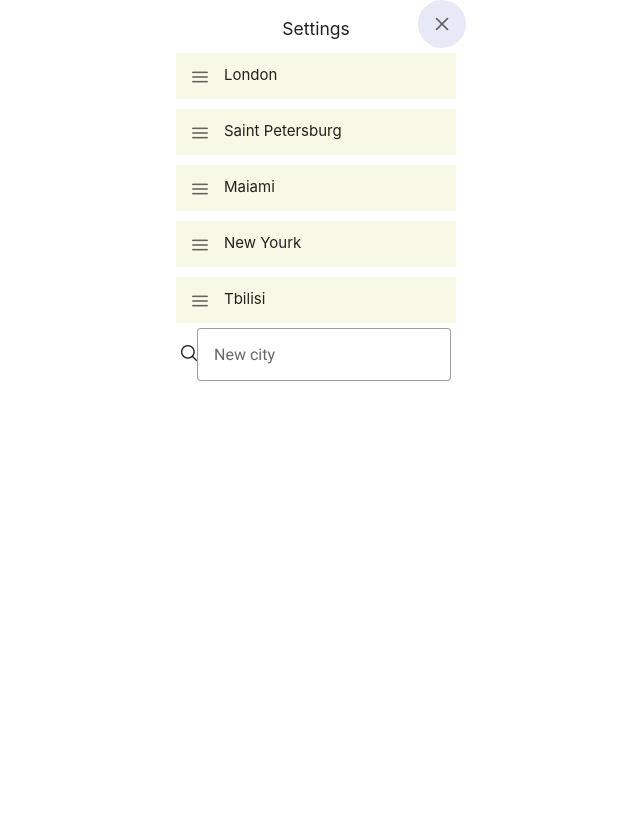
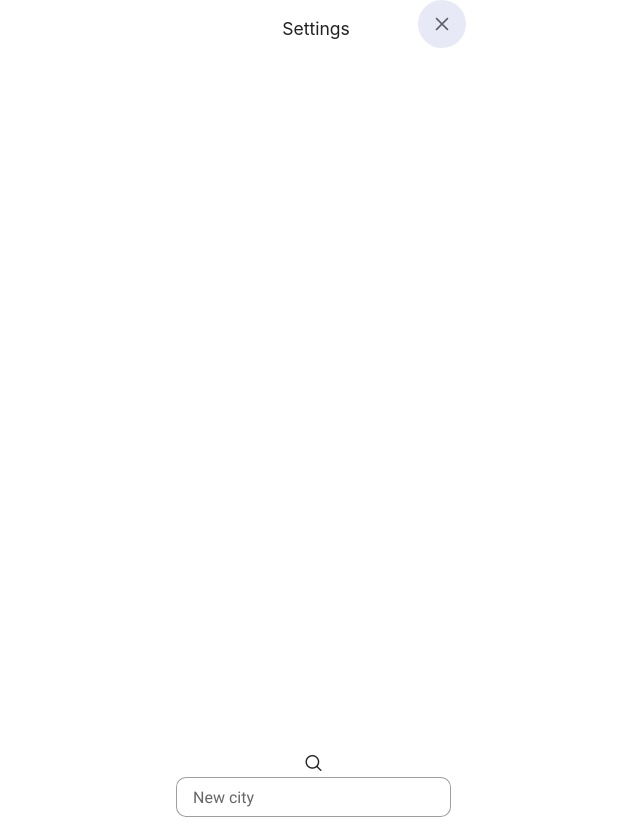
Before and after one commit to tarassov/weather-widget, a Vue app: page / in a window 1280 px wide. Both pictures are taken after a click on the button 766 px from the left and 24 px from the top of the page. Shown: the whole page, without its empty margins (324-964 px from the left). Before the commit the page ends 800 px from the top, so only its background shows below. Built offline with nearby package versions, Linux system fonts and the light colour scheme.

Commit message:
feat: adds remove city button

```diff
--- a/src/assets/base.css
+++ b/src/assets/base.css
@@ -1,5 +1,4 @@
 :root {
-
   --vt-c-white: #ffffff;
   --vt-c-white-soft: #f8f8f8;
   --vt-c-white-mute: #f2f2f2;
@@ -24,7 +23,7 @@
 /* semantic color variables for this project */
 :root {
   --v-card-color: rgba(245, 245, 217, 0.66);
-  --v-scroll-color: rgba(192, 192, 176, 0.66);
+  --v-scroll-color: rgba(229, 229, 210, 0.66);
   --v-white: #ffffff;
   --color-background: var(--vt-c-white);
   --color-background-soft: var(--vt-c-white-soft);
@@ -68,8 +67,9 @@
   background: var(--color-background);
   transition: color 0.5s, background-color 0.5s;
   line-height: 1.6;
-  font-family: Inter, -apple-system, BlinkMacSystemFont, 'Segoe UI', Roboto, Oxygen, Ubuntu,
-    Cantarell, 'Fira Sans', 'Droid Sans', 'Helvetica Neue', sans-serif;
+  font-family: Inter, -apple-system, BlinkMacSystemFont, "Segoe UI", Roboto,
+    Oxygen, Ubuntu, Cantarell, "Fira Sans", "Droid Sans", "Helvetica Neue",
+    sans-serif;
   font-size: 15px;
   text-rendering: optimizeLegibility;
   -webkit-font-smoothing: antialiased;
--- a/src/assets/main.css
+++ b/src/assets/main.css
@@ -2,6 +2,5 @@
 
 #app {
   width: 300px;
-  height: 500px;
   margin: 0 auto;
 }
--- a/src/components/CityPreview.vue
+++ b/src/components/CityPreview.vue
@@ -1,5 +1,17 @@
 <script setup lang="ts">
-const props = defineProps<{ city: TCity }>();
+import { CityKey } from "@/symbols";
+import { inject } from "vue";
+
+const props = defineProps<{ city: TCity; index: number }>();
+const emit = defineEmits<{
+  (e: "remove_click", index: number): void;
+}>();
+
+const cityProvider = inject(CityKey);
+
+const removeClick = () => {
+  cityProvider?.onRemove(props.index);
+};
 </script>
 
 <template>
@@ -11,16 +23,23 @@
       />
       <p>{{ city.name }}</p>
     </div>
+    <VButton
+      class="p-button-rounded p-button-text p-button-plain"
+      icon="pi  pi-trash"
+      @click="removeClick"
+    />
   </div>
 </template>
 
 <style lang="scss" scoped>
 .city-container {
   background-color: var(--v-card-color);
+  border-radius: 10px;
+  box-shadow: 2px 2px 1px rgb(181, 181, 179);
   margin: 10px 10px 5px 10px;
   height: 46px;
   display: flex;
-  justify-content: flex-start;
+  justify-content: space-between;
 }
 .city-name {
   padding-top: 0px;
--- a/src/components/MainLayout.vue
+++ b/src/components/MainLayout.vue
@@ -1,19 +1,15 @@
 <script setup lang="ts">
-import { ref, computed, onMounted, watch } from "vue";
+import { ref, computed, onMounted, provide, watchEffect } from "vue";
 import WeatherView from "./WeatherView.vue";
 import SettingsLayout from "./SettingsLayout.vue";
-import SettingsLayout1 from "./SettingsLayout.vue";
-
+import { useSettings } from "@/composable/useSettings";
+import { CityKey } from "@/symbols";
 const settingsMode = ref(false);
 
-const cities = ref<Array<TCity>>([
-  { name: "London", index: 1 },
-  { name: "Saint Petersburg", index: 2 },
-  { name: "Maiami", index: 3 },
-  { name: "New Yourk", index: 4 },
-  { name: "Tbilisi", index: 5 },
-]);
-//const cities = ref<Array<TCity>>([]);
+const cities = ref<Array<TCity>>([]);
+const loaded = ref(false);
+
+const { getValue, setValue } = useSettings();
 
 const toggleMenu = () => {
   settingsMode.value = !settingsMode.value;
@@ -24,28 +20,27 @@
 });
 
 onMounted(() => {
-  const storageData = localStorage.getItem("cities");
-  if (storageData) {
-    try {
-      cities.value = JSON.parse(storageData);
-    } catch (e) {
-      localStorage.removeItem("cities");
-    }
+  console.log("onMounted");
+  const savedCities = getValue<Array<TCity>>("cities");
+  if (savedCities) {
+    cities.value = savedCities;
   }
+  loaded.value = true;
 });
 
-const saveCities = () => {
-  // console.log(cities.value);
-  const parsed = JSON.stringify(cities.value);
-  localStorage.setItem("cities", parsed);
+const add = (city: TCity) => {
+  cities.value?.push(city);
 };
 
-const add = (city: TCity) => {
-  cities.value.push(city);
-  console.log(cities.value);
+const removeCity = (index: number) => {
+  cities.value?.splice(index, 1);
 };
 
-watch(cities, saveCities, { immediate: true });
+watchEffect(() => {
+  if (loaded.value) setValue("cities", cities.value);
+});
+
+provide(CityKey, { onRemove: removeCity });
 </script>
 
 <template>
@@ -58,12 +53,14 @@
     />
   </div>
   <div class="v-main v-list" v-if="!settingsMode">
-    <div v-if="cities.length === 0" class="v-error">No cities are selected</div>
+    <div v-if="!cities || cities.length === 0" class="v-error">
+      No cities are selected
+    </div>
     <template v-else>
       <WeatherView v-for="city in cities" :key="city.name" :city="city" />
     </template>
   </div>
-  <div class="v-main v-list" v-else>
+  <div class="v-main" v-else>
     <SettingsLayout :cities="cities" @add="add" />
   </div>
 </template>
@@ -78,15 +75,15 @@
   text-align: center;
   background-color: white;
   color: var(--text-color);
-  max-height: 500px;
+  // max-height: 500px;
 }
 .v-error {
   padding-top: 50px;
 }
 .v-list {
-  height: -webkit-calc(100vh - 180px);
-  height: -moz-calc(100vh - 180px);
-  height: calc(100vh - 180px);
+  height: -webkit-calc(100vh - 30px);
+  height: -moz-calc(100vh - 30px);
+  height: calc(100vh - 30px);
   overflow-y: scroll;
   overflow-x: hidden;
 }
--- a/src/components/SettingsLayout.vue
+++ b/src/components/SettingsLayout.vue
@@ -33,9 +33,10 @@
   <div class="settings-container">
     <h3>Settings</h3>
   </div>
+  <div class="cities-list">
     <draggable
       :list="cities"
-    item-key="index"
+      item-key="name"
       class="list-group"
       ghost-class="ghost"
       animation="200"
@@ -43,15 +44,16 @@
       @start="drag = true"
       @end="drag = false"
     >
-    <template #item="{ element }">
-      <CityPreview :city="element" />
+      <template #item="{ element, index }">
+        <CityPreview :city="element" :index="index" />
       </template>
     </draggable>
+  </div>
   <form @submit.prevent="onSubmit">
-    <span class="p-input-icon-left">
+    <div class="p-input-icon-left new-city">
       <i class="icon pi pi-search" />
       <InputText type="text" v-model="form.cityName" placeholder="New city" />
-    </span>
+    </div>
   </form>
 </template>
 
@@ -63,10 +65,34 @@
   opacity: 0.5;
   background: #c8ebfb;
 }
-.not-draggable {
-  cursor: no-drop;
-}
 .icon {
   z-index: 3;
 }
+
+.new-city {
+  margin: 10px;
+  width: 275px;
+}
+.new-city input {
+  border-radius: 10px;
+  height: 40px;
+  width: 100%;
+}
+.cities-list {
+  height: -webkit-calc(100vh - 100px);
+  height: -moz-calc(100vh - 100px);
+  height: calc(100vh - 100px);
+  overflow-y: scroll;
+  overflow-x: hidden;
+}
+
+.cities-list::-webkit-scrollbar {
+  width: 5px;
+  height: 5px;
+  background-color: var(--background-color);
+}
+
+.cities-list::-webkit-scrollbar-thumb {
+  background: var(--v-scroll-color);
+}
 </style>
--- a/src/components/WeatherView.vue
+++ b/src/components/WeatherView.vue
@@ -56,7 +56,8 @@
   height: 150px;
   background-color: var(--v-card-color);
   border-radius: 20px;
-  margin: 0px 0 10px;
+  margin: 0px 5px 10px;
+  box-shadow: 2px 2px 1px rgb(181, 181, 179);
 }
 .weather-header {
   padding-left: 10px;
--- /dev/null
+++ b/src/composable/useSettings.ts
@@ -0,0 +1,35 @@
+export function useSettings() {
+  function getValue<T>(name: string): T | null {
+    const settingsJson = localStorage.getItem("settings");
+    if (settingsJson) {
+      try {
+        return JSON.parse(settingsJson)[name];
+      } catch (e) {
+        localStorage.removeItem("settings");
+        return null;
+      }
+    } else {
+      return null;
+    }
+  }
+
+  function setValue<T>(name: string, value: T): void {
+    const settingsJson = localStorage.getItem("settings");
+    let settings: { [key: string]: unknown } = {};
+    if (settingsJson) {
+      try {
+        settings = JSON.parse(settingsJson);
+      } catch (e) {
+        localStorage.removeItem("settings");
+      }
+    }
+
+    settings[name] = value;
+    localStorage.setItem("settings", JSON.stringify(settings));
+  }
+
+  return {
+    getValue,
+    setValue,
+  };
+}
--- /dev/null
+++ b/src/symbols/index.ts
@@ -0,0 +1,4 @@
+import type { InjectionKey } from "vue";
+
+export const CityKey: InjectionKey<{ onRemove: (index: number) => void }> =
+  Symbol("city");
```
Lines whose indentation alone changed are shown as unchanged.
